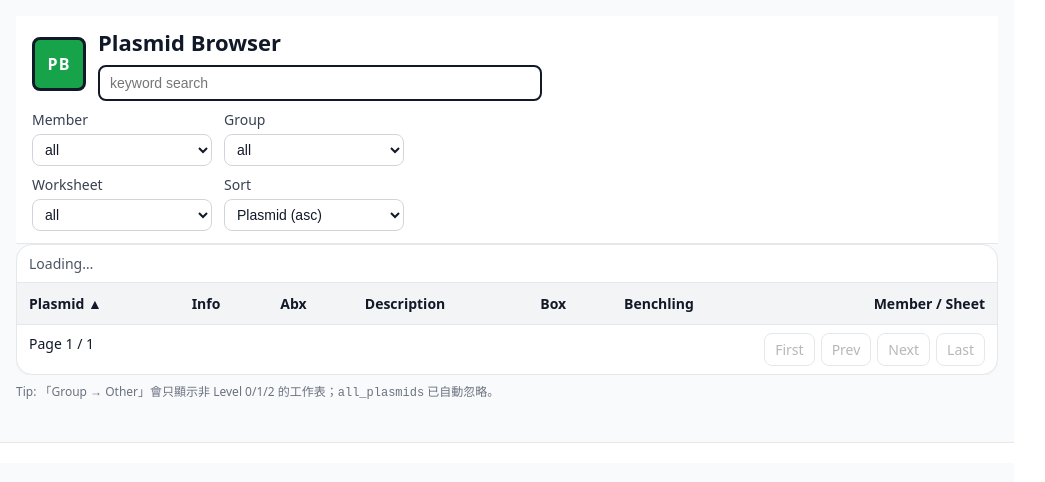
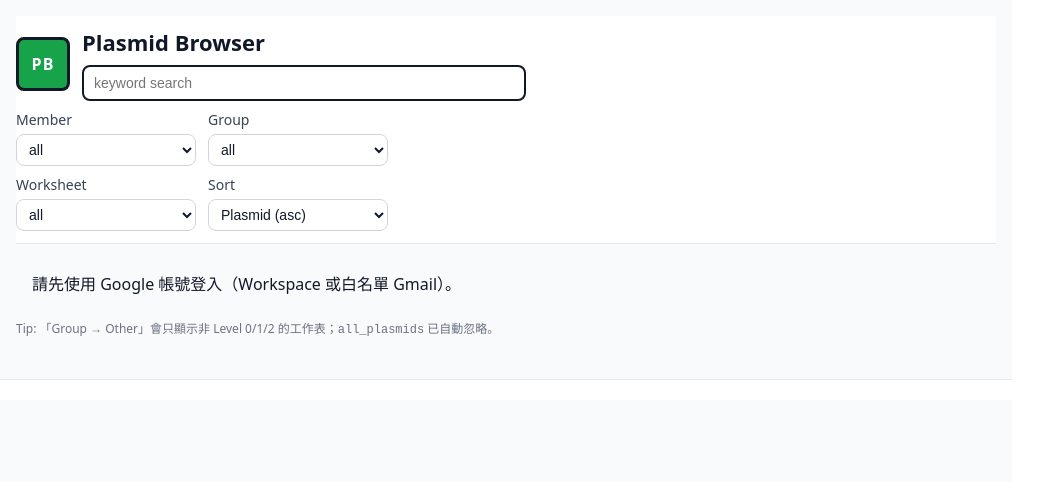
Before and after one commit to gug5529/LabPlasmidBrowser, a React (Vite) app: page / in a window 1280 px wide. Shown: the top 482 px of the page, without its empty margins (0-1045 px from the left). Built offline with nearby package versions, Linux system fonts and the light colour scheme.

Commit message:
Update App.jsx

```diff
--- a/src/App.jsx
+++ b/src/App.jsx
@@ -1,3 +1,4 @@
+
 import { useEffect, useMemo, useState } from "react";
 
 const CONFIG = {
@@ -27,13 +28,10 @@
   });
 }
 
-/** 是否為 all_plasmids（大小寫/底線/空白/符號不敏感） */
 function isAllPlasmids(name) {
   const s = String(name || "").toLowerCase().replace(/\u00A0/g, " ").replace(/[^a-z0-9]+/g, "");
   return s === "allplasmids" || s === "allplasmid";
 }
-
-/** 是否屬於 Level 0/1/2（用於判斷 Other） */
 function isLevel012(name) {
   const raw = String(name || "").toLowerCase();
   return (
@@ -53,7 +51,7 @@
 
   const [q, setQ] = useState("");
   const [member, setMember] = useState("all");
-  const [group, setGroup] = useState("all");   // 只有 all / Other
+  const [group, setGroup] = useState("all");   // all / Other
   const [worksheet, setWorksheet] = useState("all");
   const [sortKey, setSortKey] = useState("Plasmid_Name");
   const [sortDir, setSortDir] = useState("asc");
@@ -93,7 +91,6 @@
     (async () => {
       try {
         setLoading(true);
-
         const base = CONFIG.DATA_URL;
         const url = base + (base.includes("?") ? "&" : "?") + "idToken=" + encodeURIComponent(idToken);
 
@@ -105,7 +102,6 @@
         } catch {
           json = await fetchJSONP(url);
         }
-
         if (json.error) throw new Error(json.error + (json.reason ? ": " + json.reason : ""));
 
         const rows = (json.rows || [])
@@ -201,9 +197,11 @@
   return (
     <div style={styles.page}>
       <main style={styles.main}>
-        {/* Sticky：Header + 搜尋 + 四個 Select（不跟著水平捲動） */}
+        {/* 單一水平捲動容器：Header(Sticky) + Table 共同捲動 */}
+        <div style={styles.hscroll}>
+          <div style={styles.contentMin}>
+            {/* Sticky Header（會隨水平捲動一起移動） */}
             <div style={styles.stickyTop}>
-          <div style={styles.stickyInner}>
               <div style={styles.header}>
                 <div style={styles.headerLeft}>
                   <div style={styles.logo}>PB</div>
@@ -224,6 +222,7 @@
                 </div>
               </div>
 
+              {/* Controls：兩欄窄寬 */}
               <div className="controls" style={styles.controls}>
                 <div style={styles.controlCol}>
                   <Select label="Member" value={member} onChange={setMember} options={memberOptions} />
@@ -249,11 +248,12 @@
                 </div>
               </div>
             </div>
-        </div>
 
-        {/* 表格專用的水平捲軸（只包表格卡片） */}
-        <div style={styles.hscroll}>
-          <div style={{ ...styles.card, ...styles.contentMin }}>
+            {/* 表格卡片 */}
+            {!idToken ? (
+              <div style={{ padding: 16 }}>請先使用 Google 帳號登入（Workspace 或白名單 Gmail）。</div>
+            ) : (
+              <div style={styles.card}>
                 <div style={styles.cardTop}>
                   <span style={{ color: "#4b5563", fontSize: 14 }}>
                     {loading ? "Loading…" : total + " result" + (total === 1 ? "" : "s")}
@@ -301,12 +301,30 @@
                     Page {page} / {pageCount} {total > 0 ? " · Showing " + (start + 1) + "–" + Math.min(total, start + CONFIG.PAGE_SIZE) : ""}
                   </div>
                   <div style={{ display: "flex", gap: 6 }}>
-                <button style={styles.btn} disabled={page <= 1} onClick={() => setPage(1)}>First</button>
-                <button style={styles.btn} disabled={page <= 1} onClick={() => setPage(Math.max(1, page - 1))}>Prev</button>
-                <button style={styles.btn} disabled={page >= pageCount} onClick={() => setPage(Math.min(pageCount, page + 1))}>Next</button>
-                <button style={styles.btn} disabled={page >= pageCount} onClick={() => setPage(pageCount)}>Last</button>
+                    <button
+                      style={{ ...styles.btn, ...(page <= 1 ? styles.btnDisabled : {}) }}
+                      disabled={page <= 1}
+                      onClick={() => setPage(1)}
+                    >First</button>
+                    <button
+                      style={{ ...styles.btn, ...(page <= 1 ? styles.btnDisabled : {}) }}
+                      disabled={page <= 1}
+                      onClick={() => setPage(Math.max(1, page - 1))}
+                    >Prev</button>
+                    <button
+                      style={{ ...styles.btn, ...(page >= pageCount ? styles.btnDisabled : {}) }}
+                      disabled={page >= pageCount}
+                      onClick={() => setPage(Math.min(pageCount, page + 1))}
+                    >Next</button>
+                    <button
+                      style={{ ...styles.btn, ...(page >= pageCount ? styles.btnDisabled : {}) }}
+                      disabled={page >= pageCount}
+                      onClick={() => setPage(pageCount)}
+                    >Last</button>
                   </div>
                 </div>
+              </div>
+            )}
           </div>
         </div>
 
@@ -402,11 +420,11 @@
 
   main: { maxWidth: 1120, margin: "0 auto", padding: 16 },
 
-  // 表格水平捲動（Header/Select 不跟著捲）
+  // 單一水平捲動容器（Header + Table 同步橫向捲動）
   hscroll: { overflowX: "auto", WebkitOverflowScrolling: "touch" },
-  contentMin: { minWidth: 980 }, // 表格/卡片最小寬（可調）
+  contentMin: { minWidth: 980 },
 
-  // Sticky Header（滿版，不參與水平捲動）
+  // Sticky 區塊（在 hscroll 內，會隨橫向一起移動）
   stickyTop: {
     position: "sticky",
     top: 0,
@@ -414,8 +432,9 @@
     background: "rgba(255,255,255,0.98)",
     backdropFilter: "saturate(180%) blur(6px)",
     borderBottom: "1px solid #e5e7eb",
+    padding: "10px 0 12px",
+    marginBottom: 12,
   },
-  stickyInner: { maxWidth: 1120, margin: "0 auto", padding: "10px 16px 12px" },
 
   header: { display: "flex", alignItems: "center", justifyContent: "flex-start", gap: 12, marginBottom: 8 },
   headerLeft: { display: "flex", alignItems: "center", gap: 12 },
@@ -427,7 +446,6 @@
   title: { fontSize: 22, fontWeight: 800, color: "#111827" },
   subtitle: { marginTop: 6, fontSize: 12, color: "#6b7280" },
 
-  // 搜尋框：白底黑字
   search: {
     width: "min(64vw, 420px)",
     border: "2px solid #111827",
@@ -439,7 +457,7 @@
     outline: "none",
   },
 
-  // Controls：兩欄（固定窄寬）
+  // Controls：兩欄窄寬
   controls: {
     display: "grid",
     gridTemplateColumns: "max-content max-content",
@@ -451,21 +469,37 @@
   },
   controlCol: { display: "grid", gridTemplateRows: "auto auto", gap: 8, width: "max-content" },
 
-  // 表格卡片
+  // 表格
   card: { background: "white", border: "1px solid #e5e7eb", borderRadius: 16, overflow: "hidden", boxShadow: "0 1px 2px rgba(0,0,0,0.04)" },
   cardTop: { display: "flex", justifyContent: "space-between", padding: "8px 12px", borderBottom: "1px solid #e5e7eb" },
   table: { width: "100%", borderCollapse: "collapse", fontSize: 14, minWidth: 980 },
   th: { textAlign: "left", padding: "10px 12px", whiteSpace: "nowrap", cursor: "pointer" },
   td: { padding: "10px 12px", verticalAlign: "top" },
   empty: { padding: "32px 12px", textAlign: "center", color: "#6b7280" },
+
+  // 按鈕（深色），停用時灰色
+  btn: {
+    border: "1px solid #111827",
+    background: "#111827",
+    color: "#ffffff",
+    padding: "6px 10px",
+    borderRadius: 8,
+    cursor: "pointer",
+  },
+  btnDisabled: {
+    background: "#e5e7eb",
+    border: "1px solid #d1d5db",
+    color: "#9ca3af",
+    cursor: "not-allowed",
+  },
+
   cardBottom: { display: "flex", justifyContent: "space-between", padding: "8px 12px", borderTop: "1px solid #e5e7eb", fontSize: 14 },
-  btn: { border: "1px solid #e5e7eb", background: "white", padding: "6px 10px", borderRadius: 8, cursor: "pointer" },
 
   // Footer（登入）
   footer: { borderTop: "1px solid #e5e7eb", background: "#ffffff", marginTop: 12, padding: "10px 16px" },
   footerInner: { maxWidth: 1120, margin: "0 auto", fontSize: 12, color: "#6b7280", display: "flex", justifyContent: "flex-end", alignItems: "center" },
 
-  // Benchling 欄位樣式
+  // Benchling 欄
   linkBtn: {
     display: "inline-block",
     border: "1px solid #e5e7eb",
```
Lines whose indentation alone changed are shown as unchanged.
